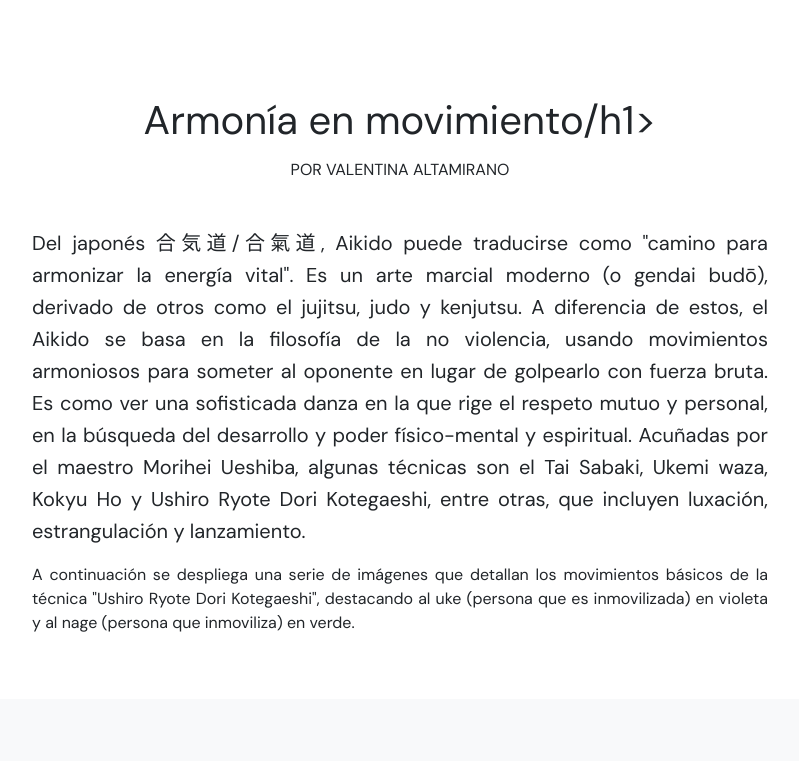
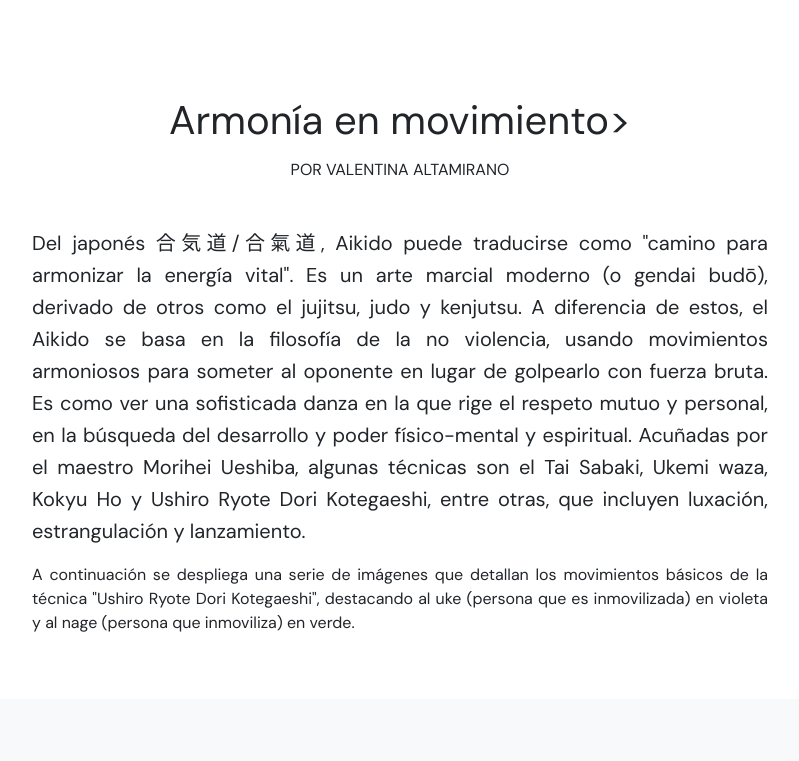
Before and after one commit to Vale-Altamirano/infodigital-ejercicio6, a plain HTML site: page index.html in a window 1280 px wide. Shown: the top 761 px of the page, without its empty margins (240-1039 px from the left). Drawn offline with nearby package versions, Linux system fonts and the light colour scheme.

Commit message:
Add files via upload

```diff
--- a/index.html
+++ b/index.html
@@ -54,7 +54,7 @@
         <header class="container">
             <div class="row py-5">
                 <div class="col-12 col-sm-11 col-md-10 col-lg-9 col-xl-8 col-xxl-7 mx-auto">
-                    <h1 class="mb-3 mt-5 text-center">Armonía en movimiento/h1>
+                    <h1 class="mb-3 mt-5 text-center">Armonía en movimiento>
 
                     <h2 class="fs-6 mb-5 text-center text-uppercase">por Valentina Altamirano</h2>
 
```
